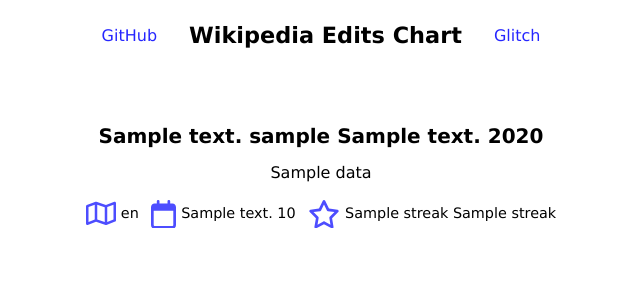
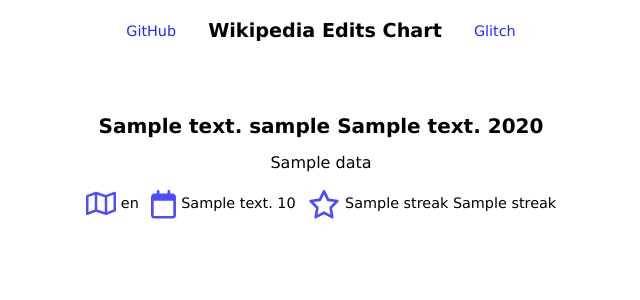
Before and after one commit to JoseDeFreitas/wikipedia-edits-chart, a FastAPI app: template src/templates/userchart.html in a window 1280 px wide. Shown: the top 300 px of the page, without its empty margins (319-959 px from the left). Run offline with FastAPI, Linux system fonts and the light colour scheme; the template is opened without the code that fills it: most values are stand-ins (such as "Sample title", 1, 10 or a date in 2020).

Commit message:
Adjust font sizes

```diff
--- a/src/static/global.css
+++ b/src/static/global.css
@@ -57,11 +57,12 @@ body {
 }
 
 #title {
-    font-size: 1.4em;
+    font-size: 1.2em;
     font-weight: bold;
 }
 
 #header-container a {
+    font-size: 0.9em;
     color: #2626ff;
     text-decoration: none;
 }
```
